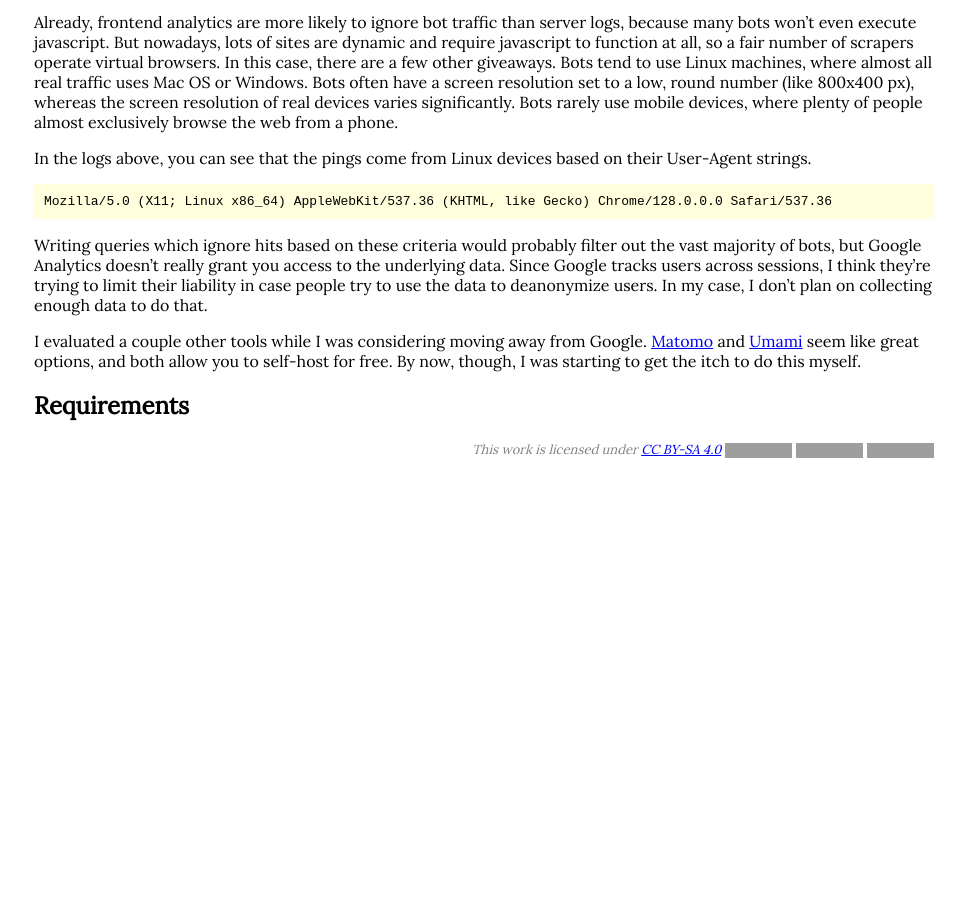
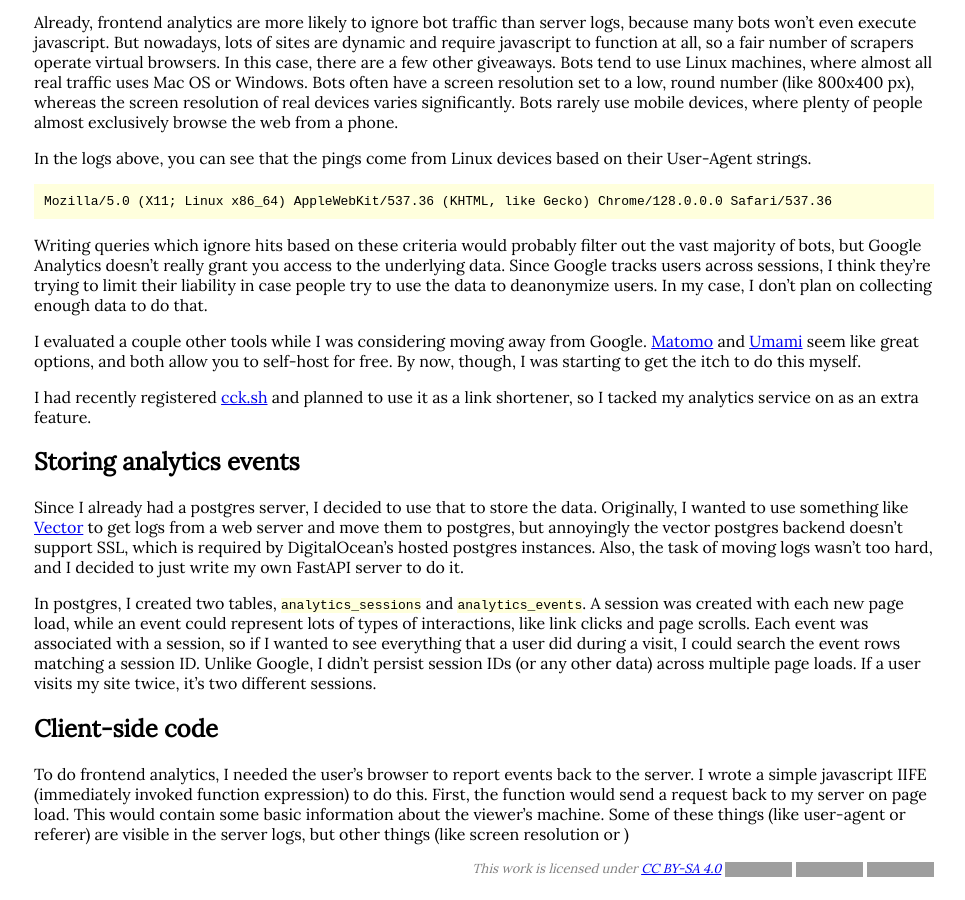
Before and after one commit to cckolon/cckolon.github.io, a Jekyll site: the page built from _posts/2025-07-10-rolling-own-analytics.md, in a window 1280 px wide and 900 px high, scrolled down 2572 px. Shown: the whole window, without its empty margins (156-1121 px from the left). Built offline with Jekyll 4.4.1, drawn with Linux system fonts in a browser that asks for light colours; before the commit the page ends 3053 px from its top, so only the background shows below that; grey boxes are pictures that could not be loaded.

Commit message:
analytics update

```diff
--- a/_posts/2025-07-10-rolling-own-analytics.md
+++ b/_posts/2025-07-10-rolling-own-analytics.md
@@ -86,4 +86,15 @@ Writing queries which ignore hits based on these criteria would probably filter
 
 I evaluated a couple other tools while I was considering moving away from Google. [Matomo](https://matomo.org/) and [Umami](https://umami.is/) seem like great options, and both allow you to self-host for free. By now, though, I was starting to get the itch to do this myself.
 
-## Requirements
+I had recently registered [cck.sh](https://cck.sh) and planned to use it as a link shortener, so I tacked my analytics service on as an extra feature.
+
+## Storing analytics events
+
+Since I already had a postgres server, I decided to use that to store the data. Originally, I wanted to use something like [Vector](https://vector.dev/) to get logs from a web server and move them to postgres, but annoyingly the vector postgres backend doesn't support SSL, which is required by DigitalOcean's hosted postgres instances. Also, the task of moving logs wasn't too hard, and
+I decided to just write my own FastAPI server to do it.
+
+In postgres, I created two tables, `analytics_sessions` and `analytics_events`. A session was created with each new page load, while an event could represent lots of types of interactions, like link clicks and page scrolls. Each event was associated with a session, so if I wanted to see everything that a user did during a visit, I could search the event rows matching a session ID. Unlike Google, I didn't persist session IDs (or any other data) across multiple page loads. If a user visits my site twice, it's two different sessions.
+
+## Client-side code
+
+To do frontend analytics, I needed the user's browser to report events back to the server. I wrote a simple javascript IIFE (immediately invoked function expression) to do this. First, the function would send a request back to my server on page load. This would contain some basic information about the viewer's machine. Some of these things (like user-agent or referer) are visible in the server logs, but other things (like screen resolution or )
```
